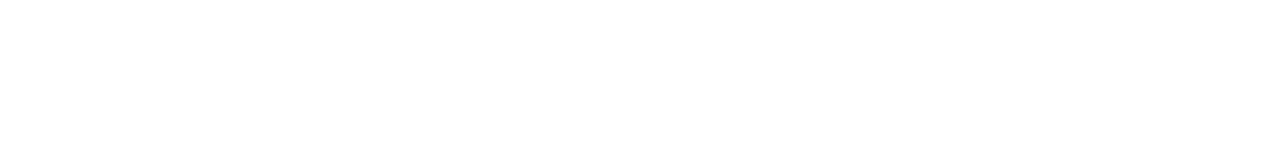
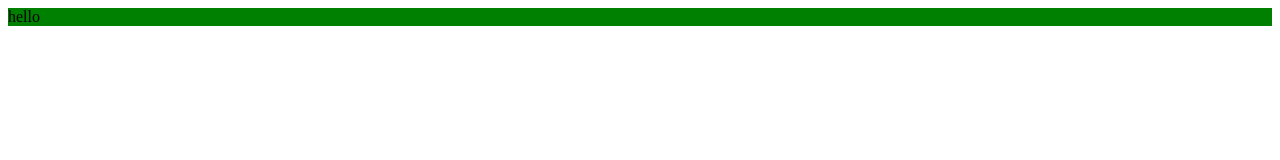
Before and after one commit to VictorGonzalezGomez/function, a plain HTML site: page 3paint.html in a window 1280 px wide. Drawn offline with Linux system fonts and the light colour scheme.

Commit message:
changing background color

```diff
--- a/3paint.html
+++ b/3paint.html
@@ -7,6 +7,7 @@
     <title>Document</title>
 </head>
 <body>
-
+    <div id="ele1"> hello </div>
+<script src="assets/js/script.js"></script>
 </body>
 </html>
--- a/assets/js/script.js
+++ b/assets/js/script.js
@@ -1,6 +1,18 @@
 // function expression
 let getSuma = function (a, b, c) {
-    return a + b + c;
-  };
+  return a + b + c;
+};
 //arrow function
 let suma = (a, b) => a + b;
+//Changing the color background to yellow
+if (document.getElementById("ele1") !== null) {
+  document.getElementById("ele1").style.backgroundColor = "green";
+  function pintar(element, color) {
+    element.style.backgroundColor = color;
+  }
+  let ele = document.getElementById("ele1");
+  let colorYellow = "yellow";
+  ele.addEventListener("click", function () {
+    pintar(ele, colorYellow);
+  });
+}
```
